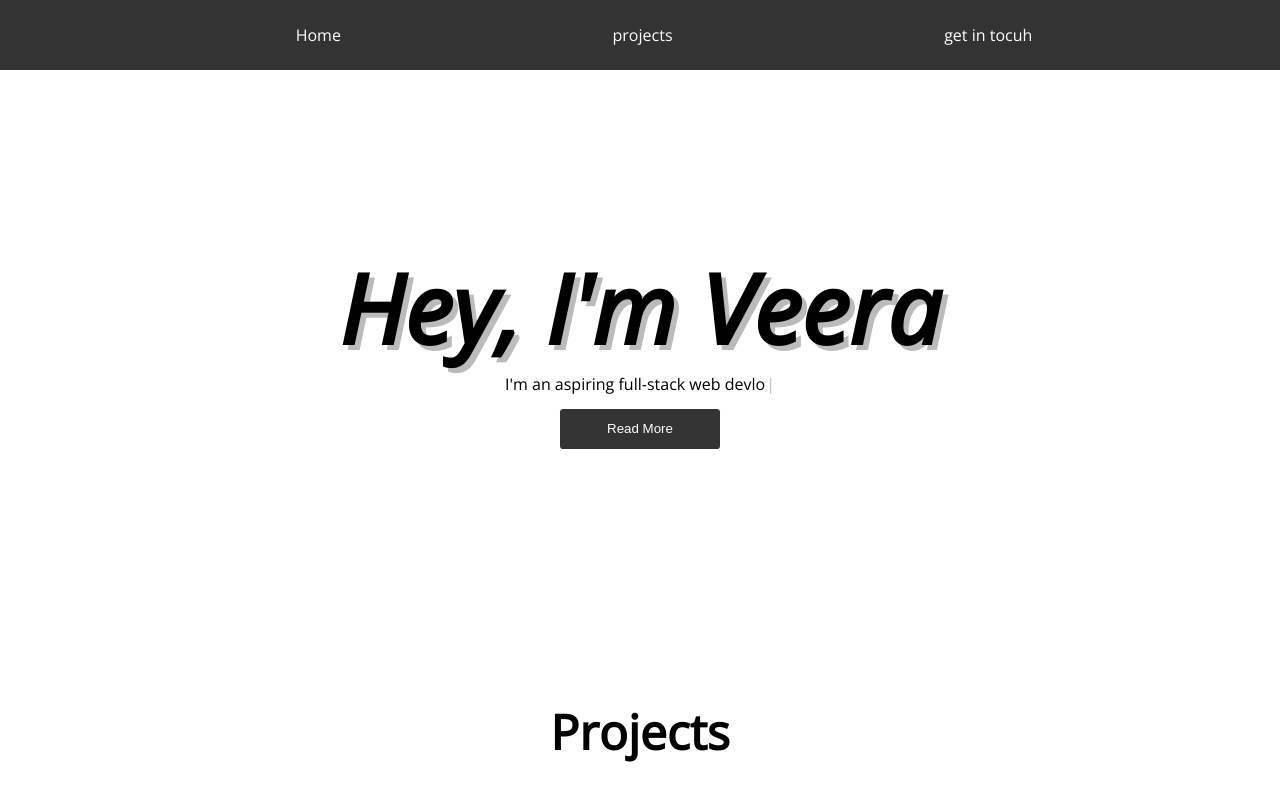
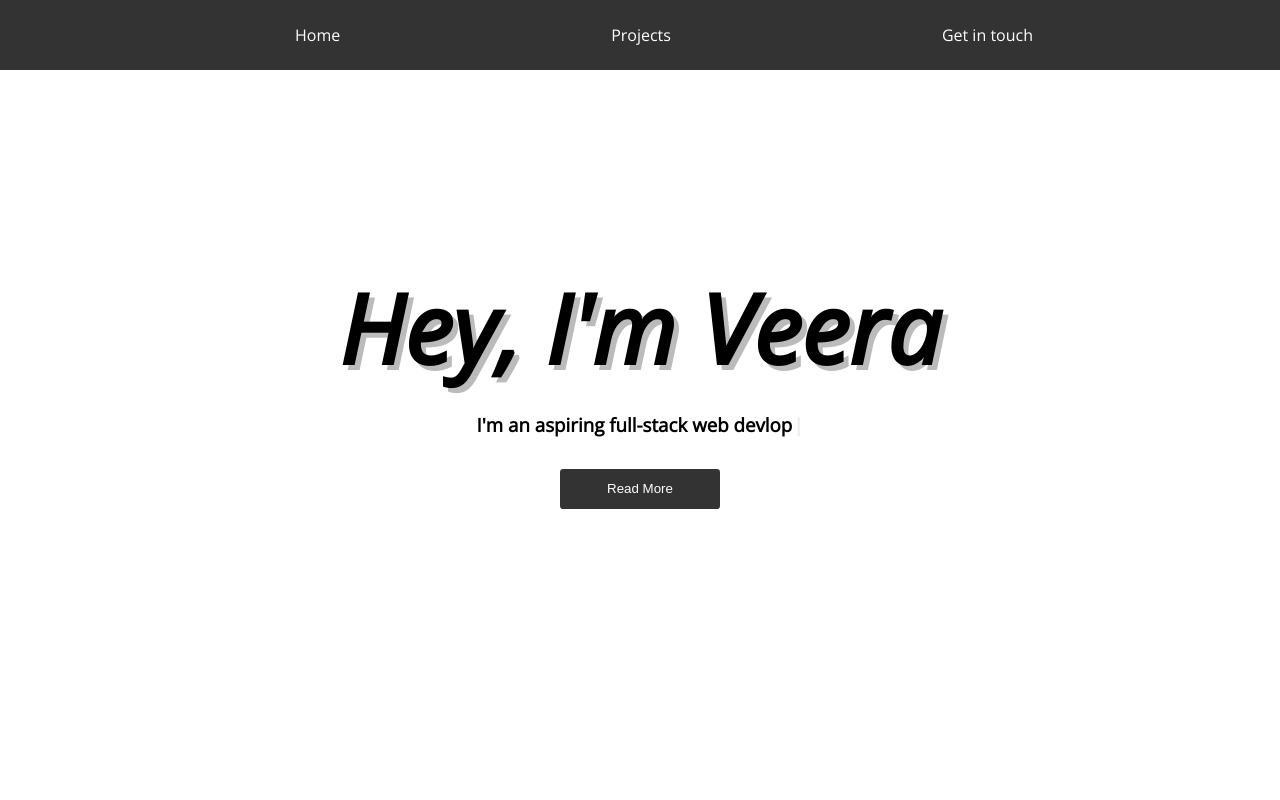
Before and after one commit to veer-a1505/my_portfolio, a React (Create React App) app: page / in a window 1280 px wide. Shown: the top 800 px of the page. Built offline with nearby package versions, Linux system fonts and the light colour scheme.

Commit message:
added styling

```diff
--- a/src/App.css
+++ b/src/App.css
@@ -21,16 +21,23 @@
   color: #fff;
 }
 
-header li:hover {
-  cursor: pointer;
-  color: #ccc;
-}
-
-.home,
+/* .home,
 .about,
 .projects {
   min-height: 70vh;
   text-align: center;
+} */
+
+.home,
+.projects,
+.contact {
+  height: 80vh;
+  text-align: center;
+}
+
+header li:hover {
+  cursor: pointer;
+  color: #ccc;
 }
 
 .contact {
--- a/src/components/Header.js
+++ b/src/components/Header.js
@@ -28,7 +28,7 @@ const Header = () => {
         spy={true}
         smooth={true}
         offset={-90}>
-        <li>projects</li>
+        <li>Projects</li>
       </Link>
 
       <Link
@@ -37,7 +37,7 @@ const Header = () => {
         spy={true}
         smooth={true}
         offset={90}>
-        <li>get in tocuh</li>
+        <li>Get in touch</li>
       </Link>
     </header>
   )
--- a/src/components/Home.js
+++ b/src/components/Home.js
@@ -7,6 +7,7 @@ const Home = () => {
     <div className='home' id='home'>
       <div className='intro-text'>
         <h1>Hey, I'm Veera</h1>
+        <h3>
           <TypeWriter
             onInit={(typewriter) => {
               typewriter
@@ -17,6 +18,7 @@ const Home = () => {
                 .changeDelay(100)
             }}
           />
+        </h3>
         <button
           onClick={() => {
             setReadMore(!readMore)
```
Lines whose indentation alone changed are shown as unchanged.
